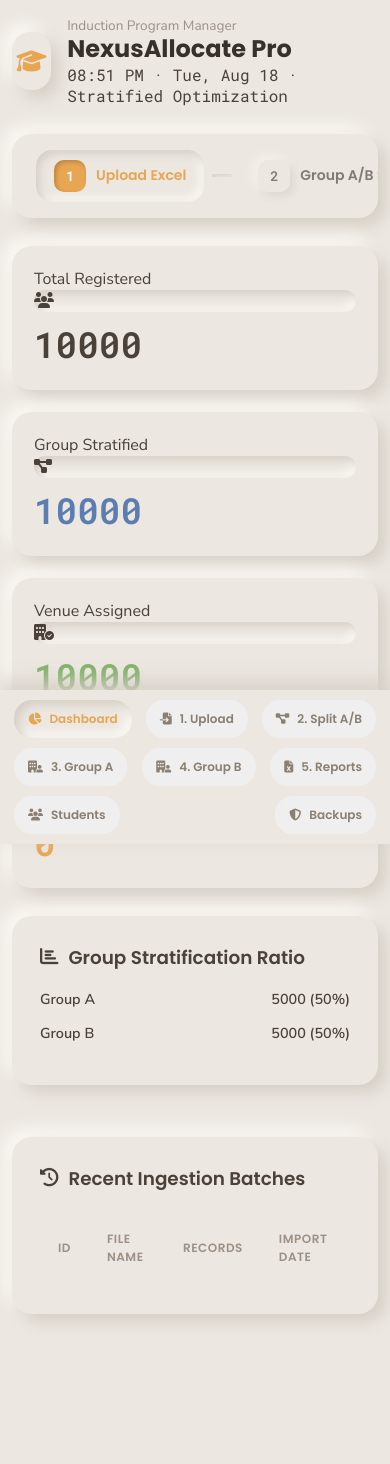
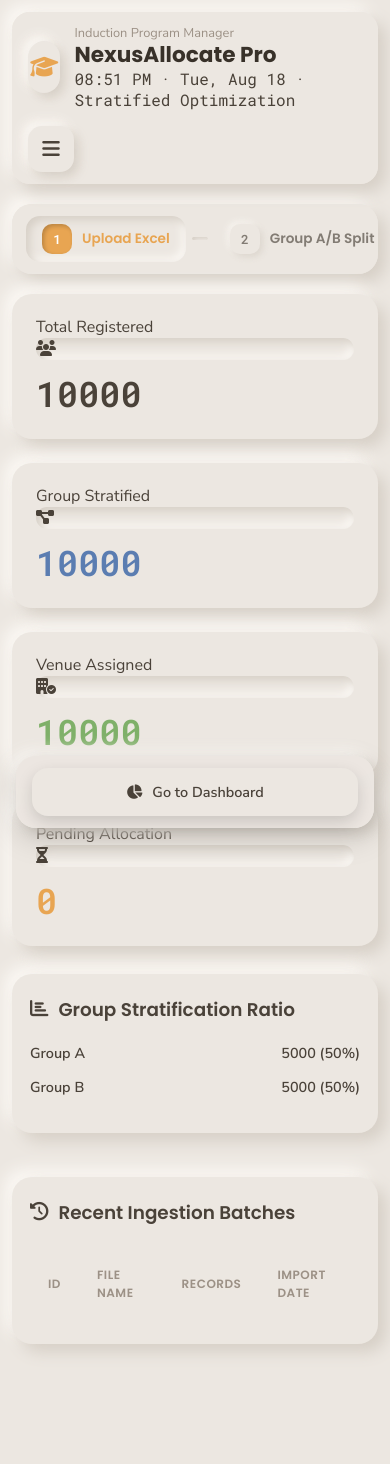
Before and after one commit to abhi8667/priyanshi-s-scripts, a FastAPI app: page / in a window 390 px wide. Shown: the top 1464 px of the page. Before the commit the page ends 1323 px from the top, so only its background shows below. Run offline with FastAPI, Linux system fonts and the light colour scheme; data comes from the database, SQL or seed files in the repository; both versions use the stored data as it was after the commit; data that the repository does not hold is empty.

Commit message:
Optimize mobile responsiveness with Sticky Header, Hamburger menu drawer, and Mobile Bottom Thumb Zone action bar

```diff
--- a/static/app.js
+++ b/static/app.js
@@ -40,6 +40,14 @@ function switchTab(tabId) {
     const modePills = document.querySelectorAll('.mode-pill');
     const tabPanes = document.querySelectorAll('.tab-pane');
     const stepItems = document.querySelectorAll('.step-item');
+    const navMenu = document.getElementById('nav-pills-menu');
+    const hamIcon = document.getElementById('hamburger-icon');
+
+    // Close mobile menu
+    if (navMenu) navMenu.classList.remove('open');
+    if (hamIcon) {
+        hamIcon.className = 'fa-solid fa-bars';
+    }
 
     modePills.forEach(b => b.classList.remove('active'));
     tabPanes.forEach(pane => pane.classList.remove('active'));
@@ -62,12 +70,68 @@ function switchTab(tabId) {
         if (tabId === 'students') loadStudents();
         if (tabId === 'backups') loadBackups();
     }
+
+    // Update Mobile Thumb Zone Action Bar
+    updateThumbZoneBar(tabId);
 }
 
-// Navigation Controller
+// Mobile Thumb Zone Action Bar Updater
+function updateThumbZoneBar(tabId) {
+    const bar = document.getElementById('thumb-zone-bar');
+    const btn = document.getElementById('thumb-action-btn');
+    const label = document.getElementById('thumb-btn-label');
+    const icon = document.getElementById('thumb-btn-icon');
+    if (!bar || !btn || !label) return;
+
+    if (tabId === 'import') {
+        label.innerText = 'Step 1: Choose Excel File';
+        icon.className = 'fa-solid fa-cloud-arrow-up';
+        btn.className = 'btn btn-amber';
+        btn.onclick = () => document.getElementById('excel-file-input')?.click();
+    } else if (tabId === 'groups') {
+        label.innerText = 'Step 2: Run Stratification';
+        icon.className = 'fa-solid fa-bolt';
+        btn.className = 'btn btn-amber';
+        btn.onclick = () => runGroupAllocation();
+    } else if (tabId === 'group-a-venues') {
+        label.innerText = 'Step 3: Allocate Group A';
+        icon.className = 'fa-solid fa-bolt';
+        btn.className = 'btn btn-amber';
+        btn.onclick = () => runGroupAVenueAllocation();
+    } else if (tabId === 'group-b-venues') {
+        label.innerText = 'Step 4: Allocate Group B';
+        icon.className = 'fa-solid fa-bolt';
+        btn.className = 'btn btn-sage';
+        btn.onclick = () => runGroupBVenueAllocation();
+    } else if (tabId === 'exports') {
+        label.innerText = 'Step 5: Download Master Excel';
+        icon.className = 'fa-solid fa-file-excel';
+        btn.className = 'btn btn-amber';
+        btn.onclick = () => window.location.href = '/api/export/excel?group=Master';
+    } else {
+        label.innerText = 'Go to Dashboard';
+        icon.className = 'fa-solid fa-chart-pie';
+        btn.className = 'btn btn-raised';
+        btn.onclick = () => switchTab('dashboard');
+    }
+}
+
+// Navigation & Hamburger Controller
 function initNavigation() {
     const modePills = document.querySelectorAll('.mode-pill');
     const stepItems = document.querySelectorAll('.step-item');
+    const hamBtn = document.getElementById('hamburger-toggle');
+    const navMenu = document.getElementById('nav-pills-menu');
+    const hamIcon = document.getElementById('hamburger-icon');
+
+    if (hamBtn && navMenu) {
+        hamBtn.addEventListener('click', () => {
+            const isOpen = navMenu.classList.toggle('open');
+            if (hamIcon) {
+                hamIcon.className = isOpen ? 'fa-solid fa-xmark' : 'fa-solid fa-bars';
+            }
+        });
+    }
 
     modePills.forEach(btn => {
         btn.addEventListener('click', () => {
@@ -82,6 +146,9 @@ function initNavigation() {
             switchTab(targetTab);
         });
     });
+
+    // Initial thumb bar setup
+    updateThumbZoneBar('dashboard');
 }
 
 // 0. Dashboard View
--- a/static/style.css
+++ b/static/style.css
@@ -47,7 +47,7 @@ body {
     min-height: 100vh;
     display: flex;
     flex-direction: column;
-    padding: 24px;
+    padding: 16px 24px;
 }
 
 .font-display { font-family: 'Poppins', sans-serif; }
@@ -83,19 +83,13 @@ body {
     background: var(--bg-clay);
     box-shadow: 4px 4px 9px var(--shadow-dim-dark), -4px -4px 9px var(--shadow-dim-light);
     border-radius: var(--radius-md);
-    opacity: 0.85;
 }
 
-.glow-amber {
-    box-shadow: inset 4px 4px 9px var(--accent-amber-glow-dark), inset -3px -3px 8px var(--accent-amber-glow-light);
-}
-
-.glow-sage {
-    box-shadow: inset 4px 4px 9px var(--accent-sage-glow-dark), inset -3px -3px 8px var(--accent-sage-glow-light);
-}
-
-/* Header Component */
+/* Sticky Header & Logo Component */
 .app-header {
+    position: sticky;
+    top: 12px;
+    z-index: 100;
     max-width: 1380px;
     margin: 0 auto 28px auto;
     width: 100%;
@@ -103,53 +97,78 @@ body {
     flex-wrap: wrap;
     align-items: center;
     justify-content: space-between;
-    gap: 20px;
+    gap: 16px;
+    padding: 14px 24px;
+    background: rgba(236, 231, 225, 0.94);
+    backdrop-filter: blur(14px);
+    transition: all 0.3s ease;
 }
 
 .brand-wrapper {
     display: flex;
     align-items: center;
-    gap: 16px;
+    gap: 14px;
 }
 
 .brand-icon {
-    width: 58px;
-    height: 58px;
-    border-radius: 18px;
+    width: 52px;
+    height: 52px;
+    border-radius: 16px;
     display: flex;
     align-items: center;
     justify-content: center;
-    font-size: 1.5rem;
+    font-size: 1.4rem;
     color: var(--accent-amber);
+    shrink: 0;
 }
 
 .brand-title {
     font-family: 'Poppins', sans-serif;
     font-weight: 700;
-    font-size: 1.5rem;
+    font-size: 1.35rem;
     color: var(--text-dark);
     line-height: 1.2;
 }
 
 .brand-sub {
-    font-size: 0.85rem;
+    font-size: 0.8rem;
     color: var(--text-muted);
 }
 
-/* Mode Switcher Navigation Pills */
+/* Hamburger Toggle Button */
+.hamburger-btn {
+    display: none;
+    width: 46px;
+    height: 46px;
+    border-radius: 14px;
+    border: none;
+    cursor: pointer;
+    color: var(--text-primary);
+    font-size: 1.25rem;
+    align-items: center;
+    justify-content: center;
+    background: var(--bg-clay);
+    box-shadow: 5px 5px 11px var(--shadow-dark), -5px -5px 11px var(--shadow-light);
+}
+
+.hamburger-btn:active {
+    box-shadow: inset 3px 3px 6px var(--shadow-dark), inset -3px -3px 6px var(--shadow-light);
+}
+
+/* Navigation Pills Menu */
 .nav-pills {
     display: flex;
     flex-wrap: wrap;
     align-items: center;
-    gap: 10px;
+    gap: 8px;
 }
 
 .mode-pill {
     font-family: 'Poppins', sans-serif;
     font-weight: 600;
-    font-size: 0.875rem;
-    padding: 12px 22px;
-    border-radius: 18px;
+    font-size: 0.85rem;
+    padding: 10px 18px;
+    border-radius: 16px;
     border: none;
     cursor: pointer;
     color: var(--text-secondary);
@@ -157,6 +176,8 @@ body {
     align-items: center;
     gap: 8px;
     transition: all 0.2s cubic-bezier(0.16, 1, 0.3, 1);
+    background: var(--bg-clay);
+    box-shadow: 4px 4px 8px var(--shadow-dark), -4px -4px 8px var(--shadow-light);
 }
 
 .mode-pill:hover {
@@ -164,9 +185,8 @@ body {
 }
 
 .mode-pill.active {
-    box-shadow: inset 5px 5px 10px var(--shadow-dark), inset -5px -5px 10px var(--shadow-light);
+    box-shadow: inset 4px 4px 8px var(--shadow-dark), inset -4px -4px 8px var(--shadow-light);
     color: var(--accent-amber);
-    background: var(--bg-clay);
 }
 
 /* Main Layout Container */
@@ -174,6 +194,7 @@ body {
     max-width: 1380px;
     margin: 0 auto;
     width: 100%;
+    padding-bottom: 90px;
 }
 
 /* Stepper Wizard Bar */
@@ -181,7 +202,7 @@ body {
     display: flex;
     align-items: center;
     justify-content: space-between;
-    padding: 16px 24px;
+    padding: 14px 20px;
     margin-bottom: 28px;
     overflow-x: auto;
     scrollbar-width: none;
@@ -192,8 +213,8 @@ body {
     display: flex;
     align-items: center;
     gap: 10px;
-    padding: 10px 18px;
-    border-radius: 16px;
+    padding: 8px 16px;
+    border-radius: 14px;
     cursor: pointer;
     opacity: 0.65;
     transition: all 0.25s ease;
@@ -207,16 +228,16 @@ body {
 }
 
 .step-num {
-    width: 32px;
-    height: 32px;
+    width: 30px;
+    height: 30px;
     border-radius: 10px;
-    box-shadow: 4px 4px 8px var(--shadow-dark), -4px -4px 8px var(--shadow-light);
+    box-shadow: 3px 3px 6px var(--shadow-dark), -3px -3px 6px var(--shadow-light);
     display: flex;
     align-items: center;
     justify-content: center;
     font-family: 'Roboto Mono', monospace;
     font-weight: 600;
-    font-size: 0.85rem;
+    font-size: 0.8rem;
 }
 
 .step-item.active .step-num {
@@ -228,7 +249,7 @@ body {
 .step-label {
     font-family: 'Poppins', sans-serif;
     font-weight: 600;
-    font-size: 0.875rem;
+    font-size: 0.85rem;
 }
 
 .step-divider {
@@ -236,8 +257,8 @@ body {
     height: 3px;
     box-shadow: inset 2px 2px 4px var(--shadow-dark), inset -2px -2px 4px var(--shadow-light);
     border-radius: 99px;
-    min-width: 20px;
-    margin: 0 8px;
+    min-width: 16px;
+    margin: 0 6px;
 }
 
 /* Tab Panes */
@@ -255,9 +276,9 @@ body {
     to { opacity: 1; transform: translateY(0); }
 }
 
-/* Cards & Panels */
+/* Cards & Spacing Layout */
 .card-panel {
-    padding: 28px;
+    padding: 32px 28px;
     margin-bottom: 28px;
 }
 
@@ -266,33 +287,33 @@ body {
     font-weight: 600;
     font-size: 1.15rem;
     color: var(--text-primary);
-    margin-bottom: 18px;
+    margin-bottom: 20px;
     display: flex;
     align-items: center;
     gap: 10px;
 }
 
-/* Stat Grid */
+/* Stat Grid Spacing */
 .stats-grid {
     display: grid;
-    grid-template-columns: repeat(auto-fit, minmax(240px, 1fr));
-    gap: 22px;
+    grid-template-columns: repeat(auto-fit, minmax(230px, 1fr));
+    gap: 24px;
     margin-bottom: 28px;
 }
 
 .stat-card {
-    padding: 22px;
+    padding: 22px 24px;
 }
 
 .stat-val {
     font-family: 'Roboto Mono', monospace;
-    font-size: 2.25rem;
+    font-size: 2.2rem;
     font-weight: 600;
     color: var(--text-primary);
-    margin-top: 8px;
+    margin-top: 10px;
 }
 
-/* Buttons */
+/* Buttons & Touch Targets */
 .btn {
     display: inline-flex;
     align-items: center;
@@ -305,6 +326,7 @@ body {
     font-size: 0.9rem;
     cursor: pointer;
     border: none;
+    min-height: 48px; /* Touch target accessibility */
     transition: all 0.2s cubic-bezier(0.16, 1, 0.3, 1);
 }
 
@@ -318,31 +340,25 @@ body {
     color: #FFF;
     box-shadow: 6px 6px 14px #D6CFC6, -6px -6px 14px #FBF8F4;
 }
-.btn-amber:hover {
-    filter: brightness(1.05);
-}
+.btn-amber:hover { filter: brightness(1.05); }
 
 .btn-sage {
     background: var(--accent-sage);
     color: #FFF;
     box-shadow: 6px 6px 14px #D6CFC6, -6px -6px 14px #FBF8F4;
 }
-.btn-sage:hover {
-    filter: brightness(1.05);
-}
+.btn-sage:hover { filter: brightness(1.05); }
 
 .btn-raised {
     background: var(--bg-clay);
     color: var(--text-primary);
     box-shadow: 5px 5px 11px var(--shadow-dark), -5px -5px 11px var(--shadow-light);
 }
-.btn-raised:hover {
-    color: var(--accent-amber);
-}
+.btn-raised:hover { color: var(--accent-amber); }
 
-/* Forms & Inputs */
+/* Forms & Input Wells */
 .form-group {
-    margin-bottom: 18px;
+    margin-bottom: 20px;
 }
 
 .form-label {
@@ -364,6 +380,7 @@ body {
     font-size: 0.9rem;
     font-family: 'Nunito Sans', sans-serif;
     outline: none;
+    min-height: 48px;
     transition: box-shadow 0.2s ease;
 }
 
@@ -371,16 +388,84 @@ body {
     box-shadow: inset 6px 6px 10px var(--shadow-dark), inset -6px -6px 10px var(--shadow-light);
 }
 
-/* Drop Zone */
-.drop-zone {
-    padding: 52px 24px;
-    text-align: center;
-    cursor: pointer;
-    transition: all 0.25s ease;
+/* Mobile Sticky Bottom Thumb Zone Bar */
+.thumb-zone-bar {
+    display: none;
+    position: fixed;
+    bottom: 16px;
+    left: 16px;
+    right: 16px;
+    z-index: 200;
+    padding: 12px 16px;
+    background: rgba(236, 231, 225, 0.96);
+    backdrop-filter: blur(16px);
+    box-shadow: 0 10px 30px rgba(0,0,0,0.15), 6px 6px 14px var(--shadow-dark), -6px -6px 14px var(--shadow-light);
+    border-radius: 20px;
 }
 
-.drop-zone:hover {
-    box-shadow: inset 8px 8px 16px var(--shadow-dark), inset -8px -8px 16px var(--shadow-light);
+.thumb-zone-bar .btn {
+    width: 100%;
+    box-shadow: 0 6px 16px rgba(0,0,0,0.15);
+}
+
+/* Mobile Responsive Optimization */
+@media (max-width: 900px) {
+    body { padding: 12px 12px 100px 12px; }
+
+    .app-header {
+        position: sticky;
+        top: 8px;
+        padding: 12px 16px;
+        border-radius: 18px;
+        margin-bottom: 20px;
+    }
+
+    .hamburger-btn {
+        display: flex;
+    }
+
+    .nav-pills {
+        display: none;
+        width: 100%;
+        flex-direction: column;
+        gap: 10px;
+        margin-top: 12px;
+        padding-top: 14px;
+        border-top: 2px solid var(--shadow-dark);
+    }
+
+    .nav-pills.open {
+        display: flex;
+        animation: slideDown 0.25s cubic-bezier(0.16, 1, 0.3, 1);
+    }
+
+    @keyframes slideDown {
+        from { opacity: 0; transform: translateY(-10px); }
+        to { opacity: 1; transform: translateY(0); }
+    }
+
+    .mode-pill {
+        width: 100%;
+        padding: 12px 18px;
+        font-size: 0.9rem;
+        justify-content: flex-start;
+    }
+
+    .wizard-stepper {
+        padding: 12px 14px;
+        margin-bottom: 20px;
+    }
+
+    .card-panel {
+        padding: 22px 18px;
+        margin-bottom: 20px;
+    }
+
+    .thumb-zone-bar {
+        display: flex;
+        align-items: center;
+        justify-content: center;
+    }
 }
 
 /* Data Tables */
@@ -415,38 +500,14 @@ td {
     font-size: 0.875rem;
 }
 
-td:first-child {
-    border-top-left-radius: 12px;
-    border-bottom-left-radius: 12px;
-}
-td:last-child {
-    border-top-right-radius: 12px;
-    border-bottom-right-radius: 12px;
-}
+td:first-child { border-top-left-radius: 12px; border-bottom-left-radius: 12px; }
+td:last-child { border-top-right-radius: 12px; border-bottom-right-radius: 12px; }
 
-/* Progress track */
-.progress-track {
-    width: 100%;
-    height: 12px;
-    background: var(--bg-clay);
-    box-shadow: inset 3px 3px 6px var(--shadow-dark), inset -3px -3px 6px var(--shadow-light);
-    border-radius: 99px;
-    padding: 2px;
-    margin-top: 10px;
-}
-
-.progress-fill {
-    height: 100%;
-    background: var(--accent-amber);
-    border-radius: 99px;
-    transition: width 0.5s ease;
-}
-
-/* Toast Notification */
+/* Toast Notifications */
 #toast-container {
     position: fixed;
-    bottom: 28px;
-    right: 28px;
+    bottom: 84px;
+    right: 20px;
     z-index: 999;
     display: flex;
     flex-direction: column;
@@ -454,34 +515,15 @@ td:last-child {
 }
 
 .toast {
-    padding: 16px 24px;
-    border-radius: 18px;
+    padding: 14px 20px;
+    border-radius: 16px;
     background: var(--bg-clay);
     box-shadow: 8px 8px 18px var(--shadow-dark), -8px -8px 18px var(--shadow-light);
     font-family: 'Poppins', sans-serif;
     font-weight: 600;
-    font-size: 0.875rem;
+    font-size: 0.85rem;
     color: var(--text-primary);
     display: flex;
     align-items: center;
     gap: 12px;
 }
-
-/* Mobile Responsiveness */
-@media (max-width: 900px) {
-    body { padding: 16px 12px 90px 12px; }
-    .app-header { flex-direction: column; align-items: flex-start; }
-    .nav-pills {
-        position: fixed;
-        bottom: 0;
-        left: 0;
-        right: 0;
-        background: var(--bg-clay);
-        box-shadow: 0 -8px 20px var(--shadow-dark);
-        padding: 10px 14px;
-        z-index: 200;
-        justify-content: space-between;
-        overflow-x: auto;
-    }
-    .mode-pill { padding: 10px 14px; font-size: 0.75rem; }
-}
--- a/templates/index.html
+++ b/templates/index.html
@@ -12,21 +12,26 @@
     <!-- Toast Notification Container -->
     <div id="toast-container"></div>
 
-    <!-- Kombai #17 Header -->
-    <header class="app-header">
+    <!-- Sticky Kombai #17 Header -->
+    <header class="app-header raised">
         <div class="brand-wrapper">
-            <div class="brand-icon raised">
+            <div class="brand-icon raised-sm">
                 <i class="fa-solid fa-graduation-cap text-2xl text-[#E8A552]"></i>
             </div>
             <div>
                 <p class="brand-sub">Induction Program Manager</p>
                 <h1 class="brand-title">NexusAllocate Pro</h1>
-                <p class="font-mono text-xs text-[#A89D91] mt-0.5" id="live-clock">Stratified Group & Venue Optimization</p>
+                <p class="font-mono text-xs text-[#A89D91]" id="live-clock">Stratified Group & Venue Optimization</p>
             </div>
         </div>
 
-        <!-- Kombai #17 Mode Pills -->
-        <nav class="nav-pills">
+        <!-- Mobile Hamburger Toggle Button -->
+        <button class="hamburger-btn" id="hamburger-toggle" aria-label="Toggle Menu">
+            <i class="fa-solid fa-bars" id="hamburger-icon"></i>
+        </button>
+
+        <!-- Navigation Pills Drawer -->
+        <nav class="nav-pills" id="nav-pills-menu">
             <button class="mode-pill active" data-tab="dashboard">
                 <i class="fa-solid fa-chart-pie"></i> Dashboard
             </button>
@@ -443,6 +448,13 @@
         </section>
     </main>
 
+    <!-- Mobile Sticky Bottom Thumb Zone Action Bar -->
+    <div class="thumb-zone-bar" id="thumb-zone-bar">
+        <button id="thumb-action-btn" class="btn btn-amber">
+            <i class="fa-solid fa-bolt" id="thumb-btn-icon"></i> <span id="thumb-btn-label">Primary Action</span>
+        </button>
+    </div>
+
     <script src="/static/app.js"></script>
 </body>
 </html>
```
Also changed, not shown: data/induction_system.db, 1 other file.
